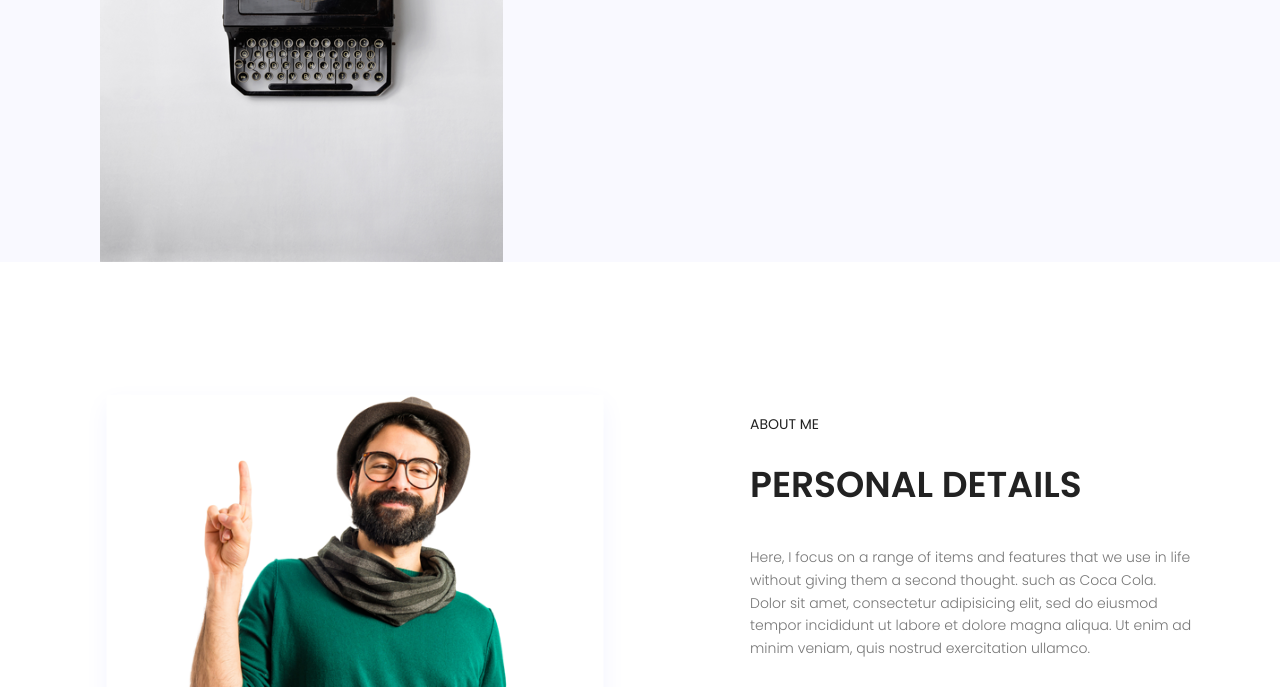
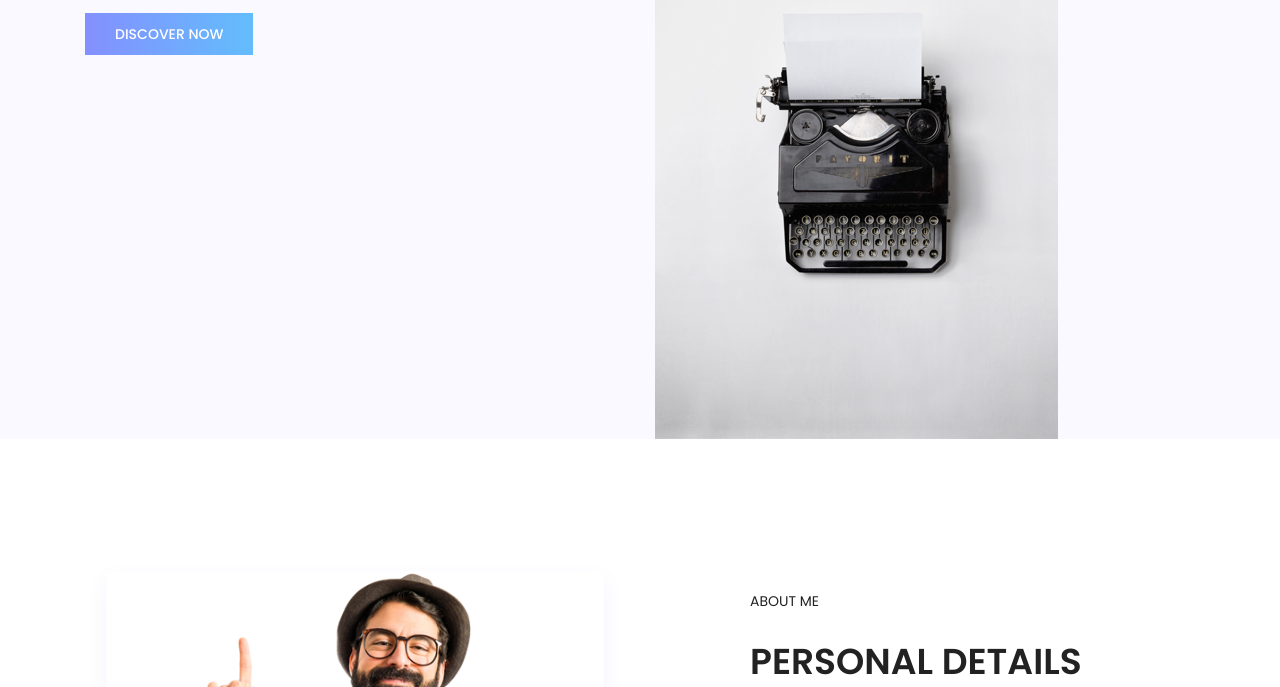
Before and after one commit to lukef02/testbs, a plain HTML site: page index.html in a window 1280 px wide. Shown: the part 561-1248 px from the top of the page. Drawn offline with nearby package versions, Linux system fonts and the light colour scheme; some packages are replaced by stand-ins of ours.

Commit message:
re-include class

```diff
--- a/index.html
+++ b/index.html
@@ -71,7 +71,7 @@
 			<!-- start banner Area -->
 			<section class="banner-area">
 				<div class="container">
-					<div class="">
+					<div class="row fullscreen align-items-center justify-content-between">
 						<div class="col-lg-6 col-md-6 banner-left">
 							<h6>This is me</h6>
 							<h1>Philip Gilbert</h1>
```
